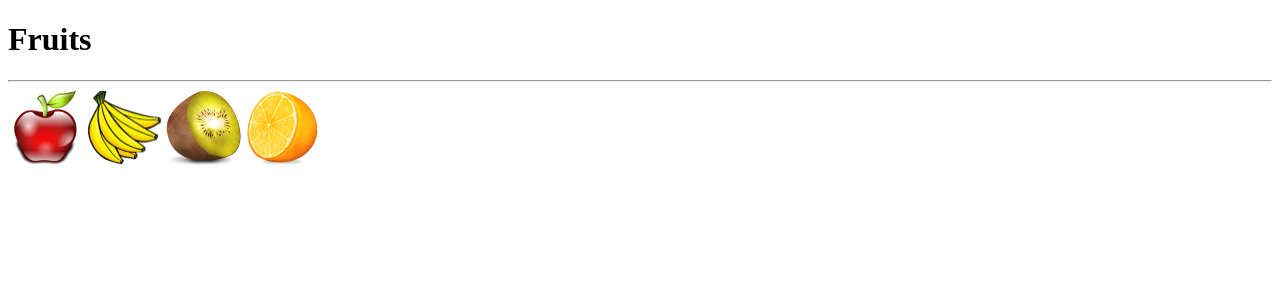
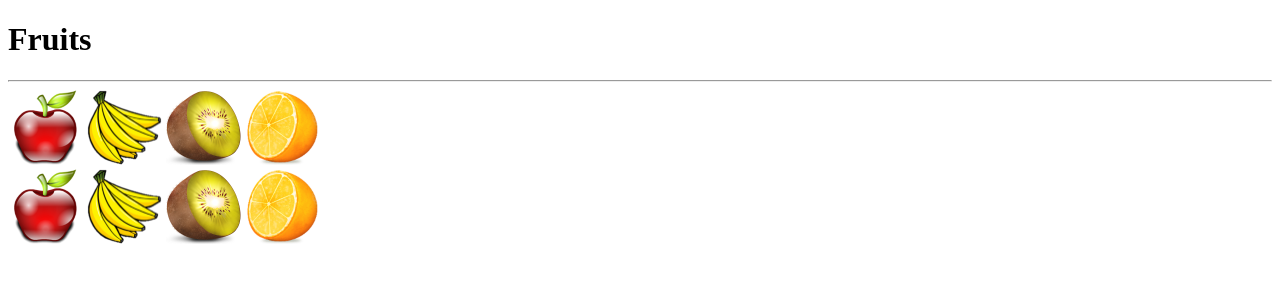
Before and after one commit to nngocanh132/nngocanh132.github.io, a plain HTML site: page week3/index.html in a window 1280 px wide. Drawn offline with Linux system fonts and the light colour scheme.

Commit message:
Update index.html

```diff
--- a/week3/index.html
+++ b/week3/index.html
@@ -12,5 +12,10 @@
   <img src="images/banana.png">
   <img src="images/kiwi.png">
   <img src="images/orange.png">
+  <br>
+  <img src="images/apple.png">
+  <img src="images/banana.png">
+  <img src="images/kiwi.png">
+  <img src="images/orange.png">
 </body>
 </html>
```
